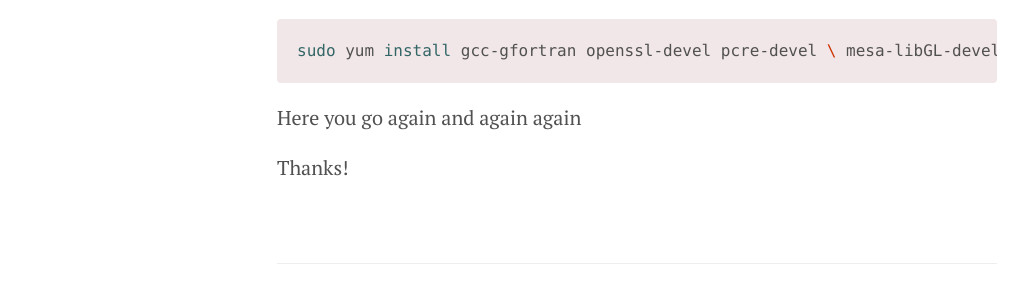
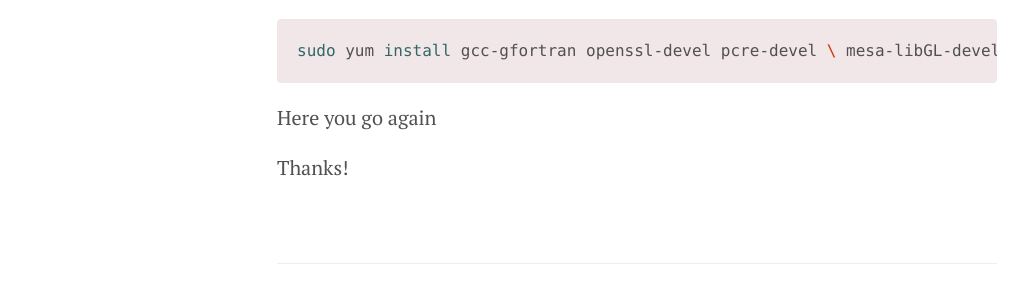
Before and after one commit to tchetry/tchetry.github.io, a Jekyll site: the page built from _posts/2018-07-28-interesting.md, in a window 1280 px wide. Shown: the part 1098-1398 px from the top of the page, without its empty margins (3-1031 px from the left). Built offline with Jekyll 4.4.1, drawn with Linux system fonts in a browser that asks for light colours.

`````diff
--- a/_posts/2018-07-28-interesting.md
+++ b/_posts/2018-07-28-interesting.md
@@ -36,7 +36,7 @@ avahi-compat-libdns_sd-devel libldap-dev python-devel \
 libxml2-devel gsl-static
 ````
 
-Here you go again and again
+Here you go
 again
 
 Thanks!
`````
